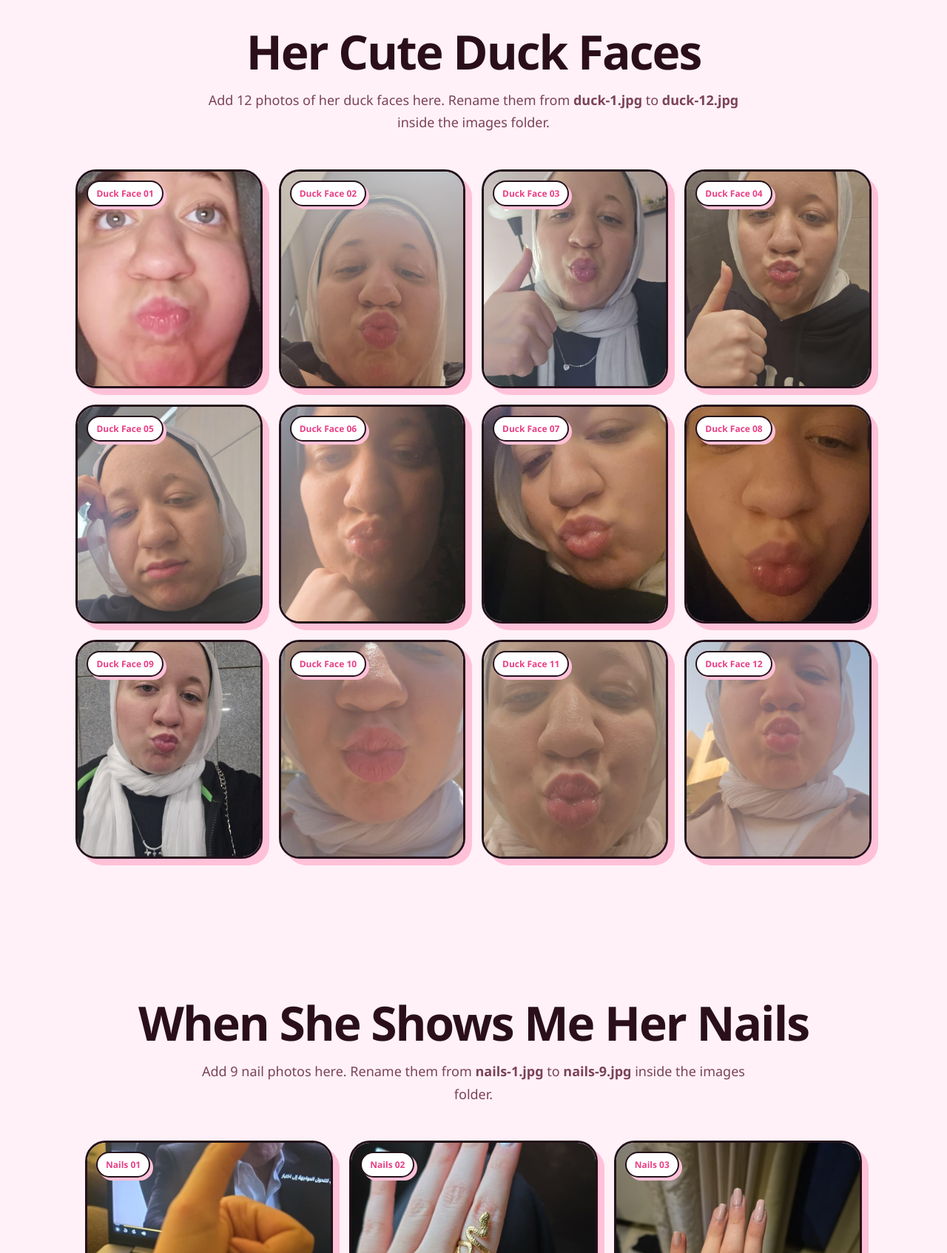
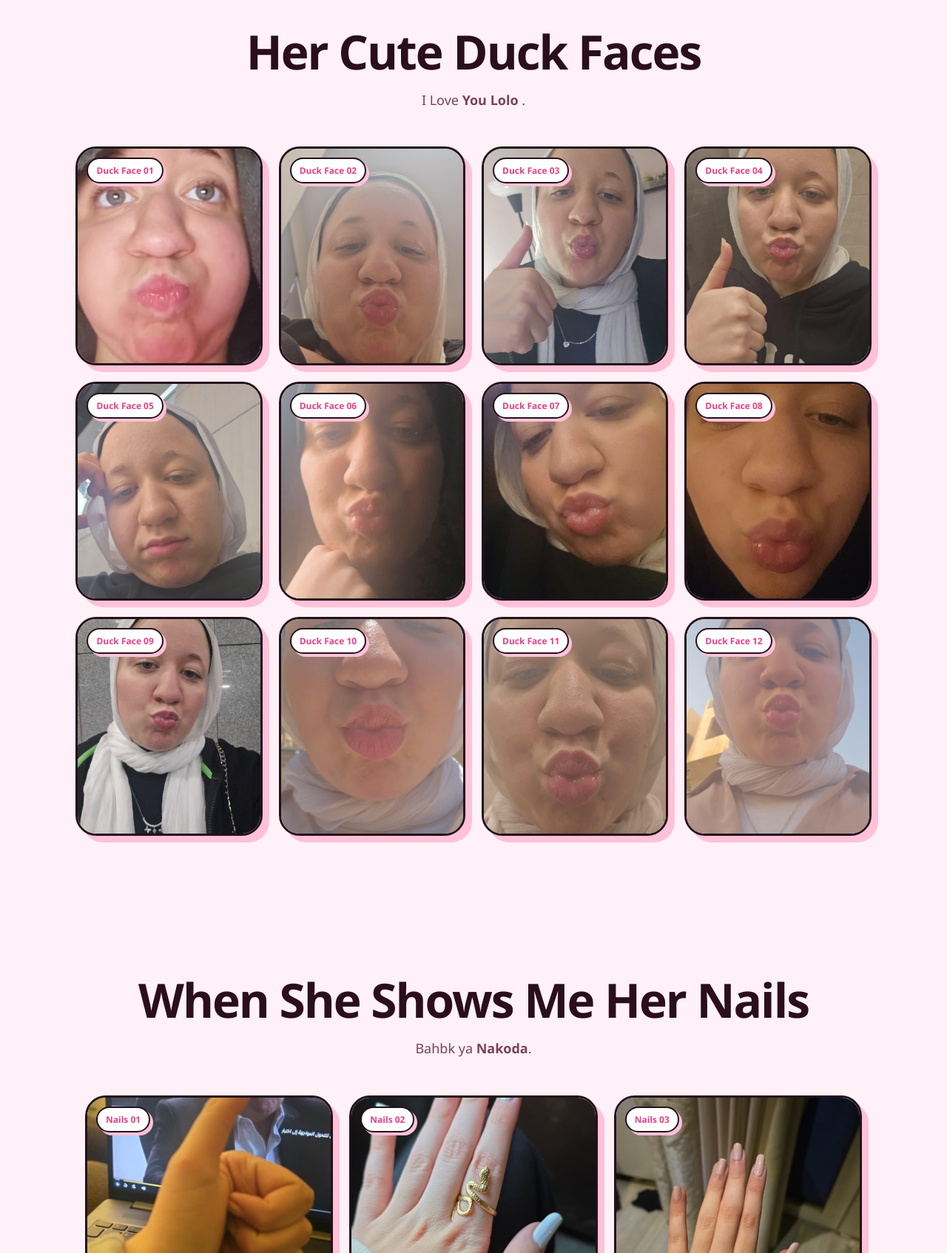
Before and after one commit to KarimShamel/manga, a plain HTML site: page index.html in a window 1280 px wide. Shown: the part 2060-3754 px from the top of the page at 74% size. Drawn offline with Linux system fonts and the light colour scheme.

Commit message:
Update index.html

```diff
--- a/index.html
+++ b/index.html
@@ -464,7 +464,7 @@
     <section id="duckfaces">
       <h2 class="section-title reveal">Her Cute Duck Faces</h2>
       <p class="section-subtitle reveal">
-        Add 12 photos of her duck faces here. Rename them from <strong>duck-1.jpg</strong> to <strong>duck-12.jpg</strong> inside the images folder.
+        I Love <strong>You</strong> <strong> Lolo </strong>.
       </p>
 
       <div class="memory-grid">
@@ -486,7 +486,7 @@
     <section id="nails">
       <h2 class="section-title reveal">When She Shows Me Her Nails</h2>
       <p class="section-subtitle reveal">
-        Add 9 nail photos here. Rename them from <strong>nails-1.jpg</strong> to <strong>nails-9.jpg</strong> inside the images folder.
+        Bahbk ya <strong> Nakoda</strong>.
       </p>
 
       <div class="memory-grid nails-grid">
```
